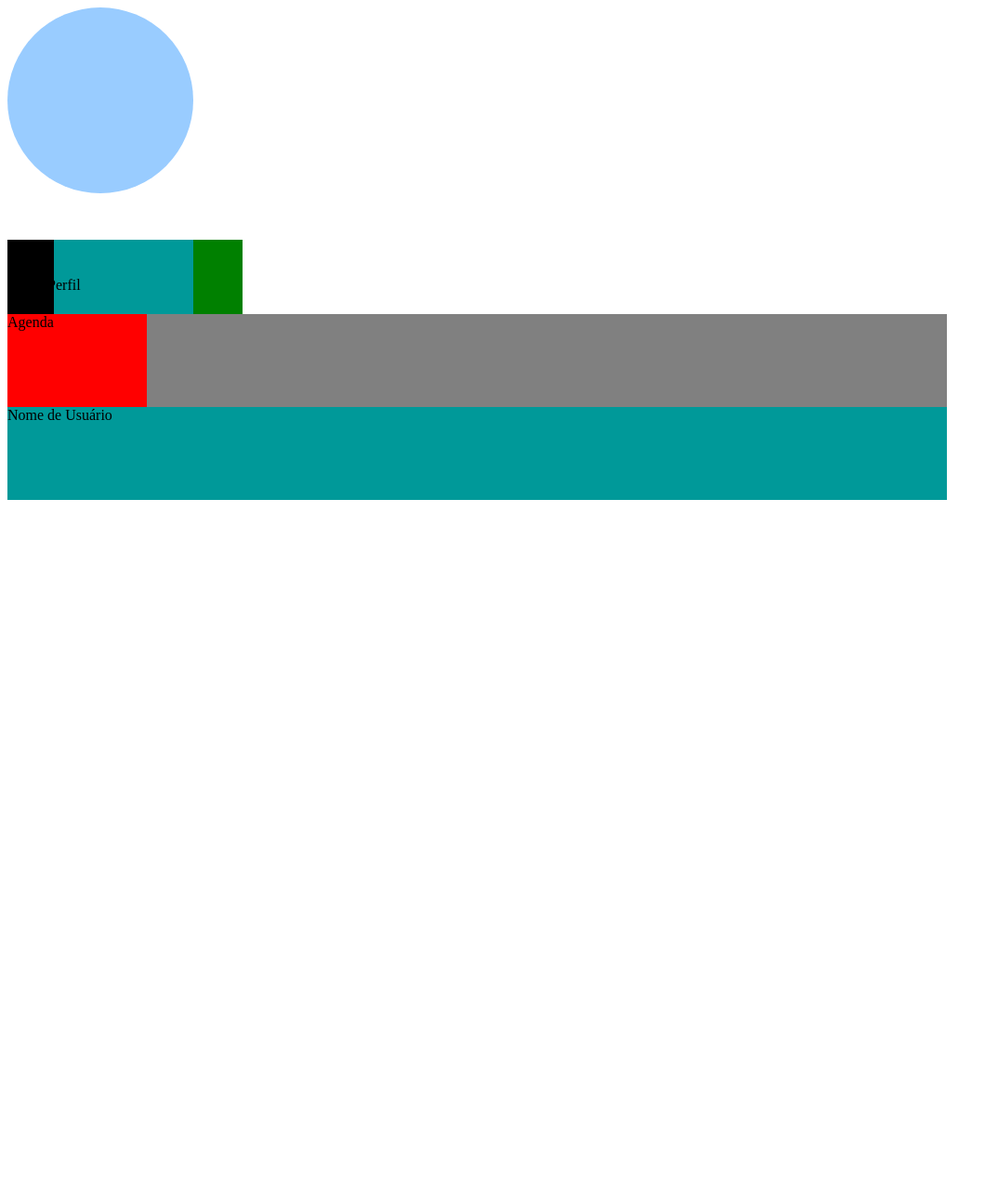
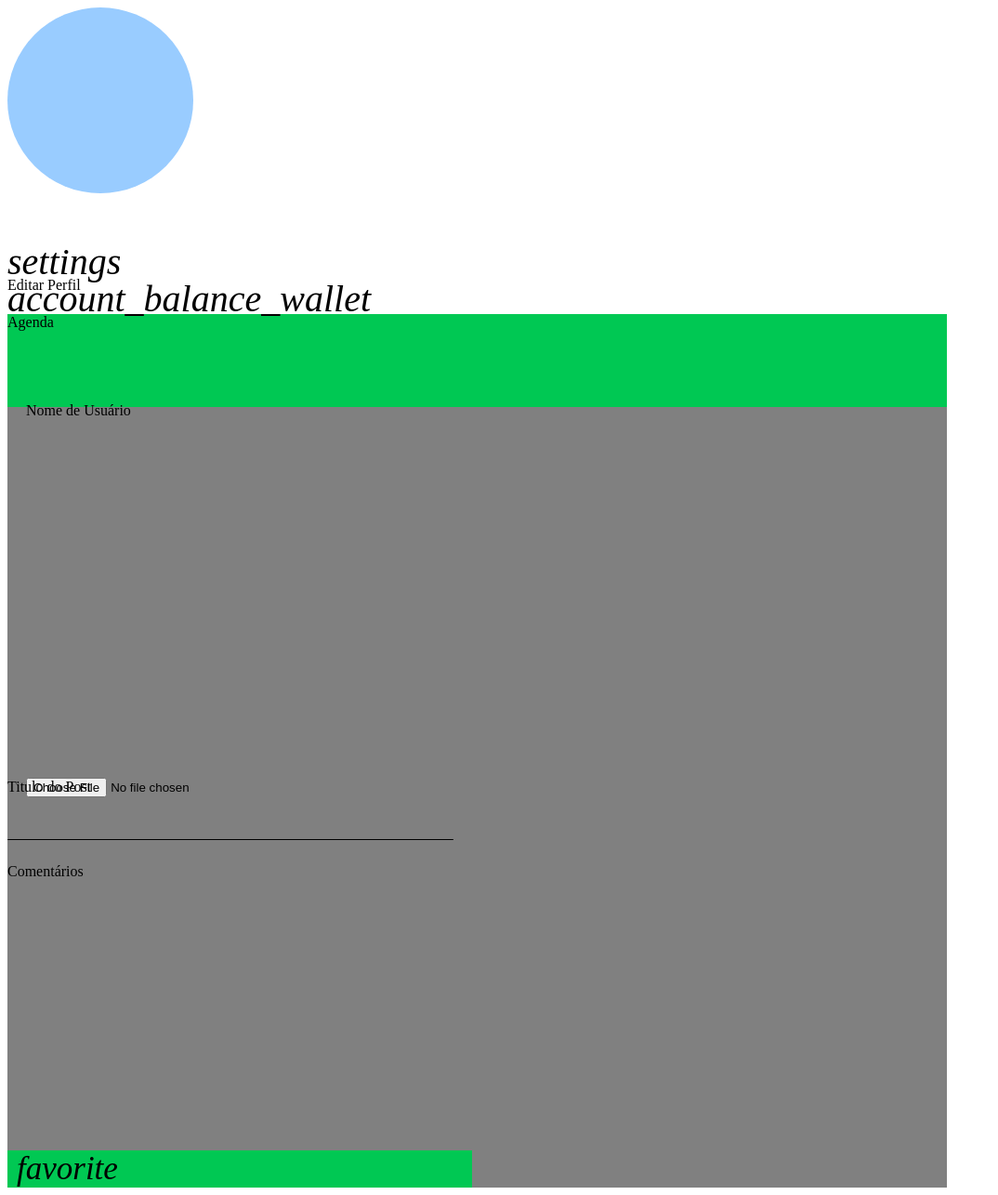
Before and after one commit to kah-eek/Portal-Auto-Center, a PHP site: page /view/modal_rede_social.php in a window 1280 px wide. Shown: the whole page at 93% size, without its empty margins (0-1074 px from the left). Before the commit the page ends 538 px from the top, so only its background shows below. Run offline with PHP 8.4, Linux system fonts and the light colour scheme.

Commit message:
rede social

```diff
--- a/view/component/header.php
+++ b/view/component/header.php
@@ -59,7 +59,7 @@
   <body class="body">
 
     <header>
-      <div class="container_modal" id="modalHeader">
+      <div class="container_modal">
         <div class="modal centro_lr margem_t_100 bg_branco">
 
         </div>
--- a/view/css/modal_rede_social.css
+++ b/view/css/modal_rede_social.css
@@ -13,21 +13,21 @@
 .container_menu_m{
   width: 20%;
   height: 100%;
-  background-color: red;
+  /*background-color: red;*/
 
 }
 
 .itens_menu{
   width: 100%;
   height: 100%;
-  background-color: green;
+  /*background-color: green;*/
 
 }
 
 .container_img_menu_rs{
   width: 100%;
   height: 250px;
-  background-color: #fff;
+  /*background-color: #fff;*/
 
 }
 
@@ -40,37 +40,43 @@
 }
 
 .container_edit_perfil{
-  width: 400px;
+  width: 301px;
   height: 40px;
   /*background-color: pink;*/
 
 }
 
+.container_edit_perfil:hover{
+  transition: 1s;
+  background-color: rgb(0, 200, 83);
+  cursor: pointer;
+}
+
 .item_edit_perfil{
-  width: 200px;
+  width: 300px;
   height: 40px;
-  background-color: #009999;
+  /*background-color: #009999;*/
 
 }
 
 .img_configs{
   width: 50px;
   height: 40px;
-  background-color: black;
+  /*background-color: black;*/
 
 }
 
 .titulo_editar_perfil{
   width: 200px;
   height: 40px;
-  background-color: yellow;
+  /*background-color: yellow;*/
 
 }
 
 .item_editar_perfil{
   width: 200px;
   height: 40px;
-  background-color: red;
+  /*background-color: red;*/
 
 }
 
@@ -84,30 +90,36 @@
 }
 
 .item_agenda{
-  width: 200px;
+  width: 300px;
   height: 40px;
-  background-color: #009999;
+  /*background-color: #009999;*/
 
+}
+
+.item_agenda:hover{
+  transition: 1s;
+  background-color: rgb(0, 200, 83);
+  cursor: pointer;
 }
 
 .img_agenda{
   width: 50px;
   height: 40px;
-  background-color: black;
+  /*background-color: black;*/
 
 }
 
 .titulo_agenda{
   width: 200px;
   height: 40px;
-  background-color: yellow;
+  /*background-color: yellow;*/
 
 }
 
 .item_agenda_titulo{
   width: 200px;
   height: 40px;
-  background-color: red;
+  /*background-color: red;*/
 
 }
 
@@ -122,27 +134,103 @@
 .container_conteudo_rs{
   width: 100%;
   height: 100%;
-  background-color: gray;
+  /*background-color: gray;*/
+
+}
+
+.container_img_titulo_usuario{
+  width: 100px;
+  height: 95px;
+  margin-left: 20px;
+  border-radius: 500px;
+  /*background-color: #fff;*/
+
+}
+
+.item_img_titulo_usuario{
+  width: 100px;
+  height: 95px;
+  border-radius: 500px;
+  /*background-color: black;*/
 
 }
 
 .container_titulo_usuario{
   width: 100%;
   height: 100px;
-  background-color: #009999;
+  background-color: rgb(0, 200, 83);
+  /*background-color: #009999;*/
 
 }
 
-.container_img_titulo_usuario{
-  width: 150px;
+.item_titulo_usuario{
+  width: 200px;
   height: 100px;
-  background-color: red;
+  margin-left: 20px;
+  /*background-color: #fff;*/
 
 }
 
-.img_titulo_usuario{
-  width: 200px;
-  height: 100px;
-  background-color: black;
+.container_post{
+  width: 100%;
+  height: 100%;
+  overflow: auto;
+  /*background-color: #0099ff;*/
 
 }
+
+.container_img_post{
+  width: 500px;
+  height: 400px;
+  margin-left: 20px;
+  /*background-color: #666666;*/
+
+}
+
+.item_img_post{
+  width: 500px;
+  height: 399px;
+  cursor: pointer;
+  /*background-color: #fff;*/
+
+}
+
+.container_descricao_post{
+  width: 600px;
+  height: 400px;
+  /*background-color: gray;*/
+
+}
+
+.item_titulo_post{
+  width: 400px;
+  height: 40px;
+  /*background-color: blue;*/
+
+}
+
+.divisor_rs{
+  display: block;
+  width: 80%;
+  height: 1px;
+  border-radius: 100px;
+  background-color: #000;
+  margin-top: 25px;
+  margin-bottom: 25px;
+}
+
+.container_reacao{
+  width: 500px;
+  height: 40px;
+  background-color: rgb(0, 200, 83);
+  /*background-color: red;*/
+
+}
+
+.item_img_reacao{
+  width: 50px;
+  height: 40px;
+  margin-left: 10px;
+  /*background-color: pink*/
+
+}
--- a/view/modal_rede_social.php
+++ b/view/modal_rede_social.php
@@ -17,12 +17,12 @@
             </div>
           </div>
           <!-- PARTE EDITAR PERFIL -->
-          <div class="container_edit_perfil margem_t_20 centro_lr">
-            <div class="item_edit_perfil centro_lr">
+          <div class="container_edit_perfil margem_t_20 margem_l_20">
+            <div class="item_edit_perfil borda_preta_1">
               <div class="img_configs float_left">
-                <img src="" alt="">
+                <i class="material-icons" style="font-size:40px;">settings</i>
               </div>
-              <div class="titulo_editar_perfil centro_lr">
+              <div class="titulo_editar_perfil float_left">
                 <div class="item_editar_perfil preenche_t_10 align_center titulo">
                   Editar Perfil
                 </div>
@@ -31,14 +31,14 @@
           </div>
 
           <!-- PARTE AGENDA -->
-          <div class="container_agenda margem_t_20 centro_lr">
-            <div class="item_agenda centro_lr">
+          <div class="container_agenda margem_t_20 margem_l_20">
+            <div class="item_agenda borda_preta_1">
               <div class="img_agenda float_left">
-                <img src="" alt="">
+                <i class="material-icons" style="font-size:40px;">account_balance_wallet</i>
               </div>
 
-              <div class="titulo_agenda centro_lr">
-                <div class="item_agenda_titulo preenche_t_10 align_center titulo">
+              <div class="titulo_agenda float_left">
+                <div id="agendaRedeSocial" class="item_agenda_titulo preenche_t_10 align_center titulo">
                   Agenda
                 </div>
               </div>
@@ -48,22 +48,68 @@
 
         </div>
       </div>
+      <!-- LADO DIREITO(REDE SOCIAL) -->
       <div class="container_lado_direito float_left">
         <div class="container_conteudo_rs">
+          <!-- PARTE TITULO -->
+          <div class="container_titulo_usuario float_left">
+            <div class="container_img_titulo_usuario borda_preta_1 float_left">
+              <div class="item_img_titulo_usuario">
 
-          <div class="container_img_titulo_usuario float_left">
-            <div class="item_img_titulo_usuario">
+              </div>
+            </div>
 
+            <div class="item_titulo_usuario titulo txt_preto fs_25 float_left preenche_t_35">
+              Nome de Usuário
             </div>
           </div>
 
-          <div class="container_titulo_usuario">
-            <div class="item_titulo_usuario">
-              Nome de Usuário
+          <!-- PARTE PUBLICACAO -->
+          <div class="container_post float_left">
+
+            <div class="container_img_post float_left margem_t_10">
+              <label for="btn_img_post">
+                <div class="item_img_post borda_preta_1">
+
+                </div>
+              </label>
+              <input class="display_none" id="btn_img_post" type="file" name="btn_img_btn_img_post" value="">
             </div>
+
+            <div class="container_descricao_post float_left margem_t_10 margem_l_20">
+
+              <div class="item_titulo_post titulo fs_25 preenche_t_10">
+                Titulo do Post
+              </div>
+              <div class="divisor_rs bg_preto">
+
+              </div>
+              <div class="item_titulo_post titulo fs_25 preenche_t_10">
+                Comentários
+              </div>
+            </div>
+
+            <div class="container_reacao float_left margem_l_20 margem_t_10">
+              <div class="item_img_reacao float_left">
+                <i class="material-icons preenche_t_5 margem_l_5" style="font-size:35px;">favorite</i>
+              </div>
+              <div class="item_img_reacao float_left">
+                <i class="material-icons preenche_t_5 margem_l_5" style="font-size:35px;">mode_comment</i>
+              </div>
+            </div>
+
           </div>
         </div>
       </div>
     </div>
+
+    <script>
+      $('#agendaRedeSocial').click(function(){
+        modalAgendaRedeSocial();
+
+      })
+
+    </script>
+
   </body>
 </html>
```
Also changed, not shown: view/css/modal_agenda.css (added, +69 -0 lines), view/css/modal_detalhes_veiculos.css (added, +117 -0 lines), view/css/padroes.css (+16 -0 lines), view/js/modal.js (+30 -0 lines), view/modal_agenda.php (added, +113 -0 lines), view/modal_detalhes_veiculos.php (added, +91 -0 lines), view/veiculos.php (+9 -4 lines), view/pictures/rede_social/images.jpg (added).
